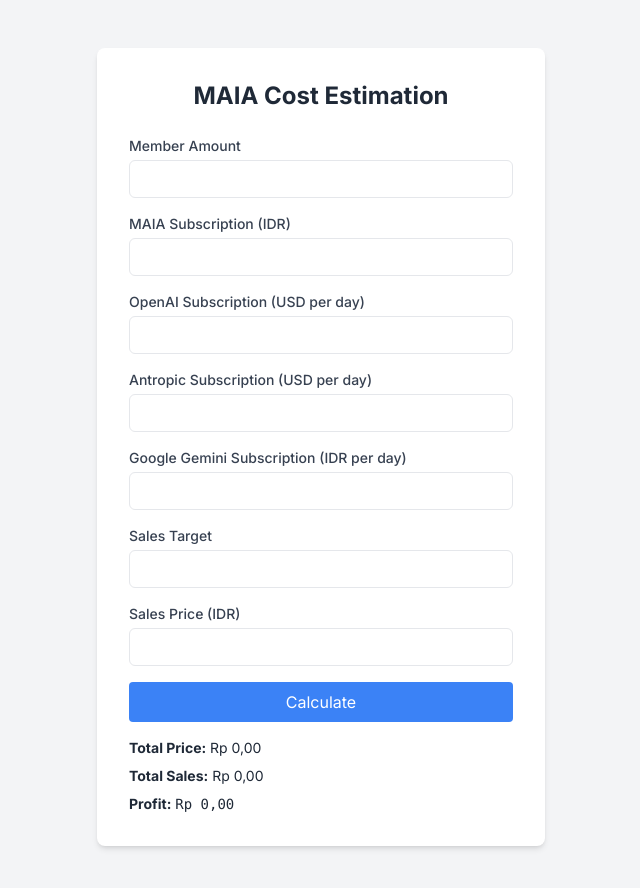
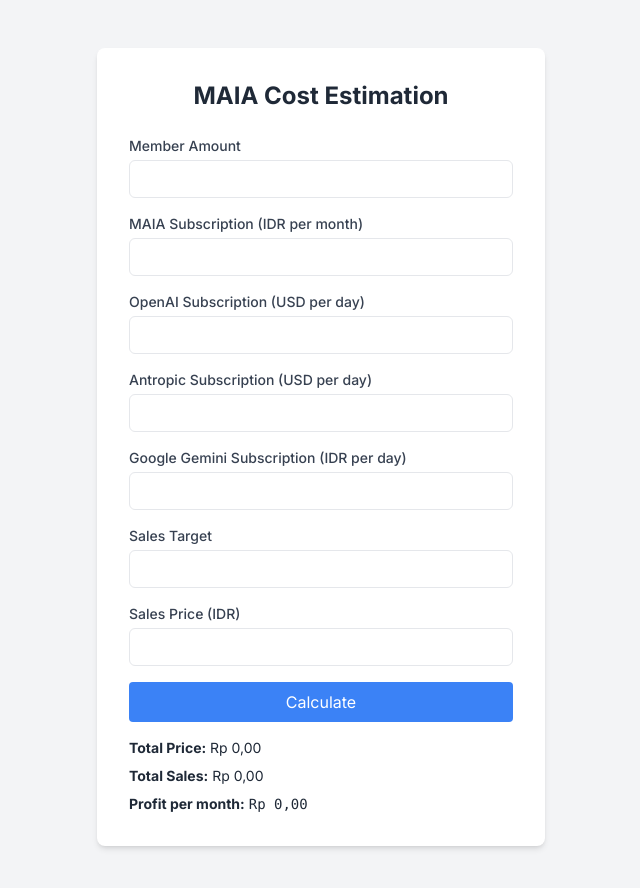
Before and after one commit to hidayatabisena/maiabudget, a Next.js app: page / in a window 1280 px wide. Shown: the top 888 px of the page, without its empty margins (319-959 px from the left). Built offline with nearby package versions, Linux system fonts and the light colour scheme.

Commit message:
Profit per month

```diff
--- a/src/app/budget.tsx
+++ b/src/app/budget.tsx
@@ -46,7 +46,7 @@
       <h1 className="text-2xl font-bold mb-6 text-center text-gray-800 dark:text-white">MAIA Cost Estimation</h1>
           <div className="space-y-4">
             <Input label="Member Amount" value={memberAmount} onChange={setMemberAmount} />
-            <Input label="MAIA Subscription (IDR)" value={maiaSubscription} onChange={setMaiaSubscription} />
+            <Input label="MAIA Subscription (IDR per month)" value={maiaSubscription} onChange={setMaiaSubscription} />
             <Input label="OpenAI Subscription (USD per day)" value={openAISubscription} onChange={setOpenAISubscription} />
             <Input label="Antropic Subscription (USD per day)" value={antropicSubscription} onChange={setAntropicSubscription} />
             <Input label="Google Gemini Subscription (IDR per day)" value={geminiSubscription} onChange={setGeminiSubscription} />
@@ -63,7 +63,7 @@
             <div className="mt-6 space-y-2 text-sm text-gray-800 dark:text-gray-200">
               <p><strong>Total Price:</strong> {formatCurrency(totalPrice)}</p>
               <p><strong>Total Sales:</strong> {formatCurrency(totalSales)}</p>
-              <p><strong>Profit:</strong> <span className="font-mono">{formatCurrency(profit)}</span></p>
+              <p><strong>Profit per month:</strong> <span className="font-mono">{formatCurrency(profit)}</span></p>
             </div>
           </div>
         </div>
```
